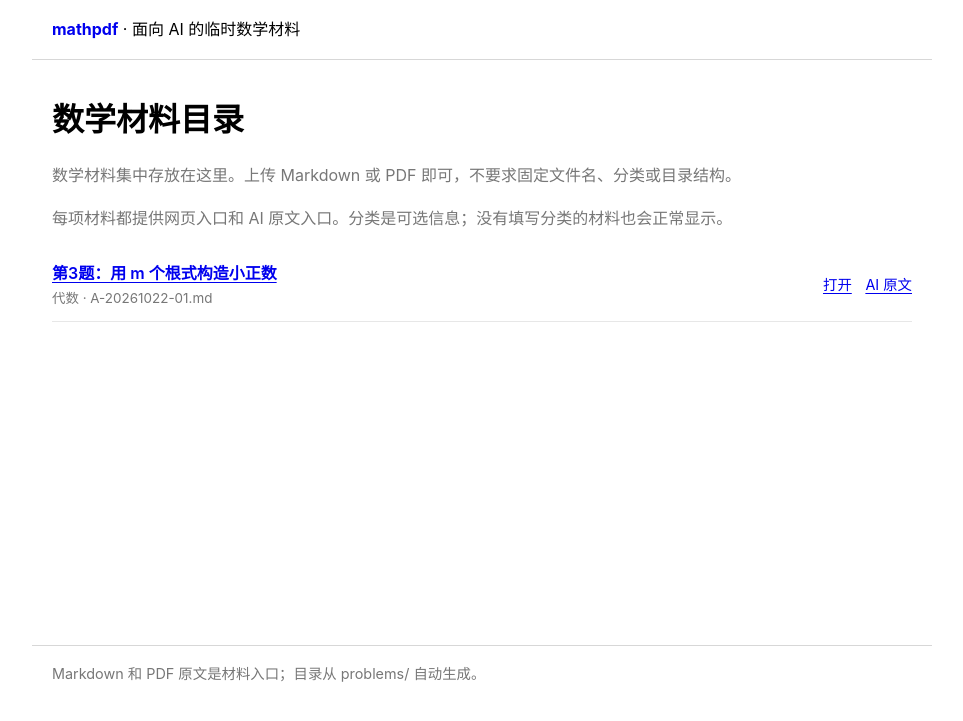
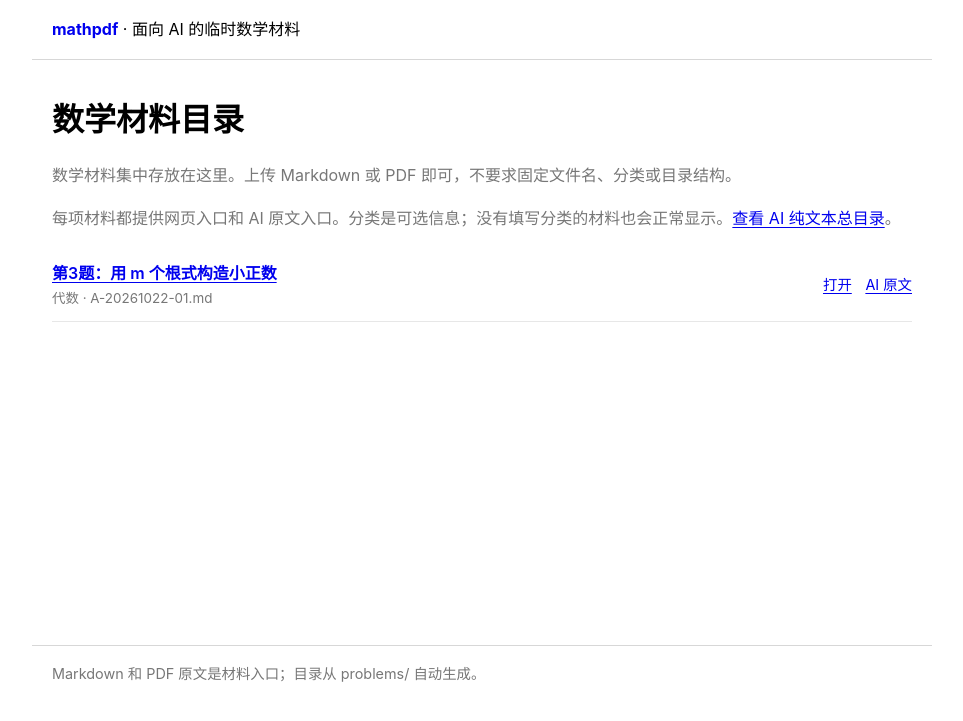
Before and after one commit to patricksonggoodyear-cyber/mathpdf, a Jekyll site: the page built from index.html, in a window 1280 px wide. Shown: the top 721 px of the page, without its empty margins (158-1121 px from the left). Built offline with Jekyll 4.4.1, drawn with Linux system fonts in a browser that asks for light colours.

Commit message:
Link homepage to generated AI material index

```diff
--- a/index.html
+++ b/index.html
@@ -4,7 +4,7 @@ title: 数学材料目录
 ---
 
 <p class="intro">数学材料集中存放在这里。上传 Markdown 或 PDF 即可，不要求固定文件名、分类或目录结构。</p>
-<p class="note">每项材料都提供网页入口和 AI 原文入口。分类是可选信息；没有填写分类的材料也会正常显示。</p>
+<p class="note">每项材料都提供网页入口和 AI 原文入口。分类是可选信息；没有填写分类的材料也会正常显示。<a href="{{ '/llms.txt' | relative_url }}">查看 AI 纯文本总目录</a>。</p>
 
 {% assign markdown_pages = site.pages | where_exp: "item", "item.path contains 'problems/' and item.path contains '.md'" %}
 {% assign markdown_files = site.static_files | where_exp: "item", "item.path contains 'problems/' and item.path contains '.md'" %}
```
